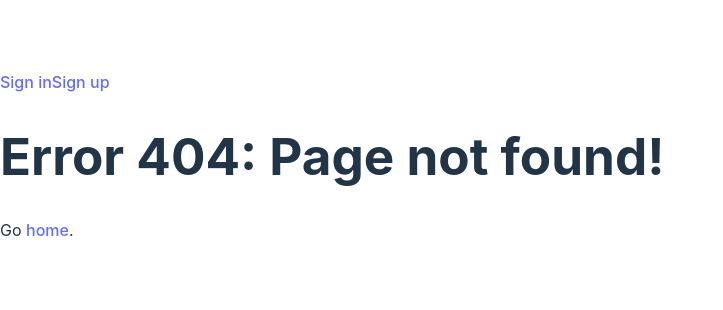
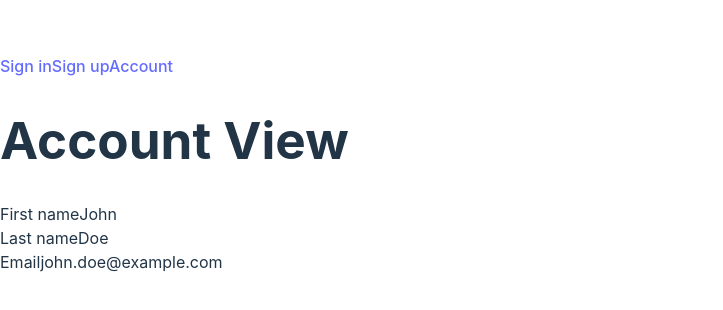
Before and after one commit to rarya618/winter-workshops, a React (Vite) app in the folder app/: page /account in a window 1280 px wide. Before the commit this address had no page. Shown: the part 236-546 px from the top of the page, without its empty margins (0-723 px from the left). Built offline with nearby package versions, Linux system fonts and the light colour scheme.

Commit message:
Account view added

```diff
--- a/app/src/App.tsx
+++ b/app/src/App.tsx
@@ -3,6 +3,7 @@ import SignIn from "./views/SignIn"
 import PageNotFound from "./views/PageNotFound"
 import SignUp from "./views/SignUp"
 import { Link } from "react-router-dom"
+import AccountView from "./views/AccountView"
 
 // main App component
 function App() {
@@ -12,6 +13,7 @@ function App() {
       <div>
         <Link to={"sign-in"}>Sign in</Link>
         <Link to={"sign-up"}>Sign up</Link>
+        <Link to={"account"}>Account</Link>
       </div>
       <Routes>
         <Route
@@ -26,6 +28,10 @@ function App() {
           path="sign-up"
           element={<SignUp />}
         />
+        <Route
+          path="account"
+          element={<AccountView />}
+        />
         <Route path="*" element={<PageNotFound />} />
       </Routes>
     </div>
--- /dev/null
+++ b/app/src/views/AccountView.tsx
@@ -0,0 +1,19 @@
+const AccountView = () => {
+  let data = [
+    {label: "First name", content: "John"},
+    {label: "Last name", content: "Doe"},
+    {label: "Email", content: "john.doe@example.com"}
+  ]
+
+  return (<div>
+    <h1>Account View</h1>
+    {data.map(element => {
+      return <div>
+        <span>{element.label}</span>
+        <span>{element.content}</span>
+      </div>
+    })}
+  </div>)
+}
+
+export default AccountView
```
